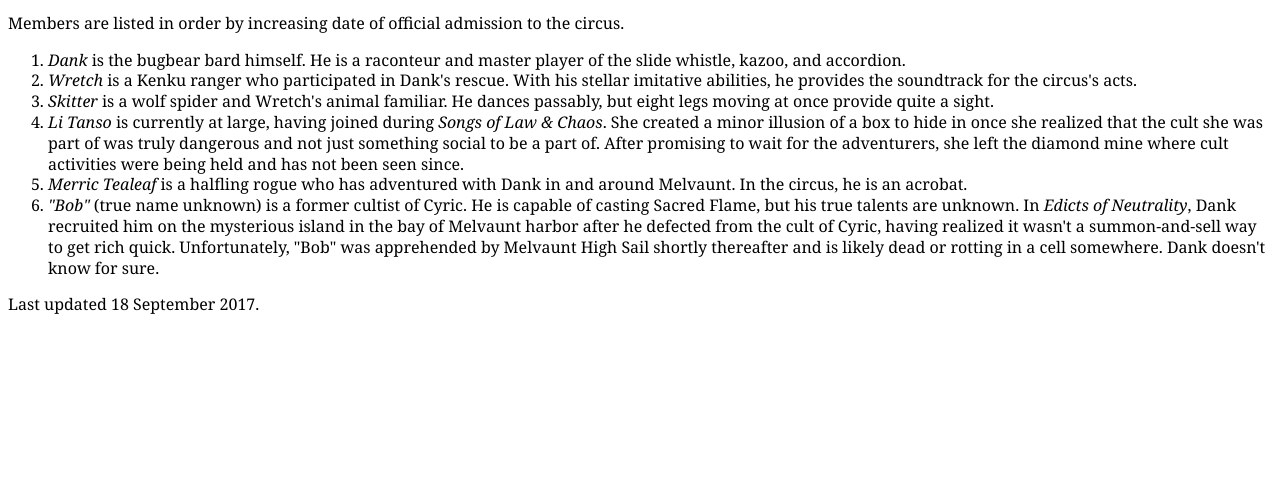
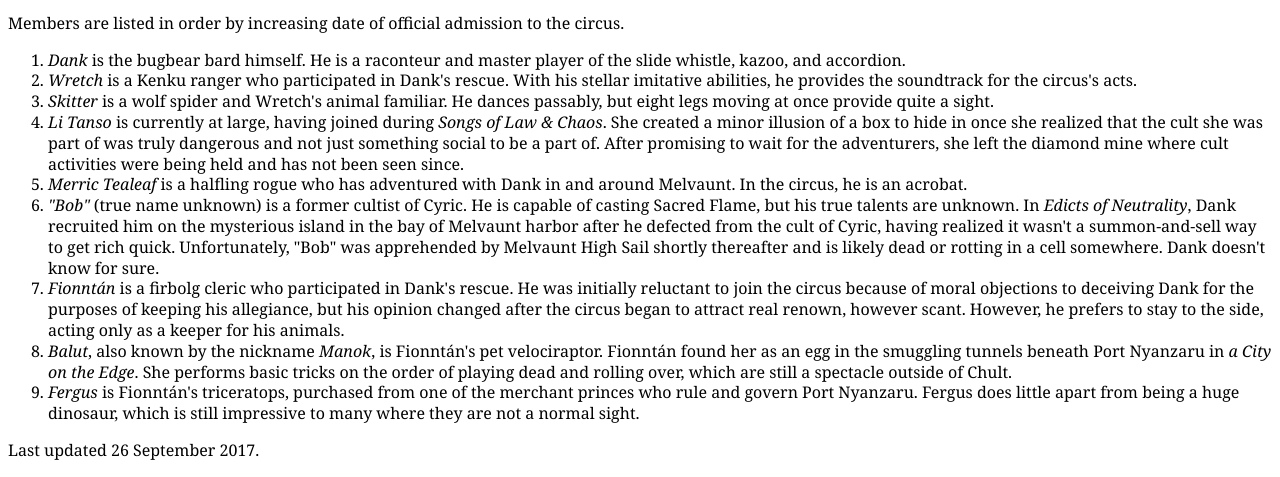
Before and after one commit to stefanwould/stefanwould.github.io, a plain HTML site: page dank.html in a window 1280 px wide. Shown: the part 333-810 px from the top of the page. Drawn offline with Linux system fonts and the light colour scheme.

Commit message:
update of Dank page for 24 sep session

```diff
--- a/dank.html
+++ b/dank.html
@@ -28,7 +28,11 @@
 <li><em>Li Tanso</em> is currently at large, having joined during <em>Songs of Law & Chaos</em>. She created a minor illusion of a box to hide in once she realized that the cult she was part of was truly dangerous and not just something social to be a part of. After promising to wait for the adventurers, she left the diamond mine where cult activities were being held and has not been seen since.</li>
 <li><em>Merric Tealeaf</em> is a halfling rogue who has adventured with Dank in and around Melvaunt. In the circus, he is an acrobat.</li>
 <li><em>"Bob"</em> (true name unknown) is a former cultist of Cyric. He is capable of casting Sacred Flame, but his true talents are unknown. In <em>Edicts of Neutrality</em>, Dank recruited him on the mysterious island in the bay of Melvaunt harbor after he defected from the cult of Cyric, having realized it wasn't a summon-and-sell way to get rich quick. Unfortunately, "Bob" was apprehended by Melvaunt High Sail shortly thereafter and is likely dead or rotting in a cell somewhere. Dank doesn't know for sure.</li>
+
+<li><em>Fionntán</em> is a firbolg cleric who participated in Dank's rescue. He was initially reluctant to join the circus because of moral objections to deceiving Dank for the purposes of keeping his allegiance, but his opinion changed after the circus began to attract real renown, however scant. However, he prefers to stay to the side, acting only as a keeper for his animals.</li>
+<li><em>Balut</em>, also known by the nickname <em>Manok</em>, is Fionntán's pet velociraptor. Fionntán found her as an egg in the smuggling tunnels beneath Port Nyanzaru in <em>a City on the Edge</em>. She performs basic tricks on the order of playing dead and rolling over, which are still a spectacle outside of Chult.</li>
+<li><em>Fergus</em> is Fionntán's triceratops, purchased from one of the merchant princes who rule and govern Port Nyanzaru. Fergus does little apart from being a huge dinosaur, which is still impressive to many where they are not a normal sight.</li>
 </ol>
-<p>Last updated 18 September 2017.</p>
+<p>Last updated 26 September 2017.</p>
 </body>
 </html>
```
